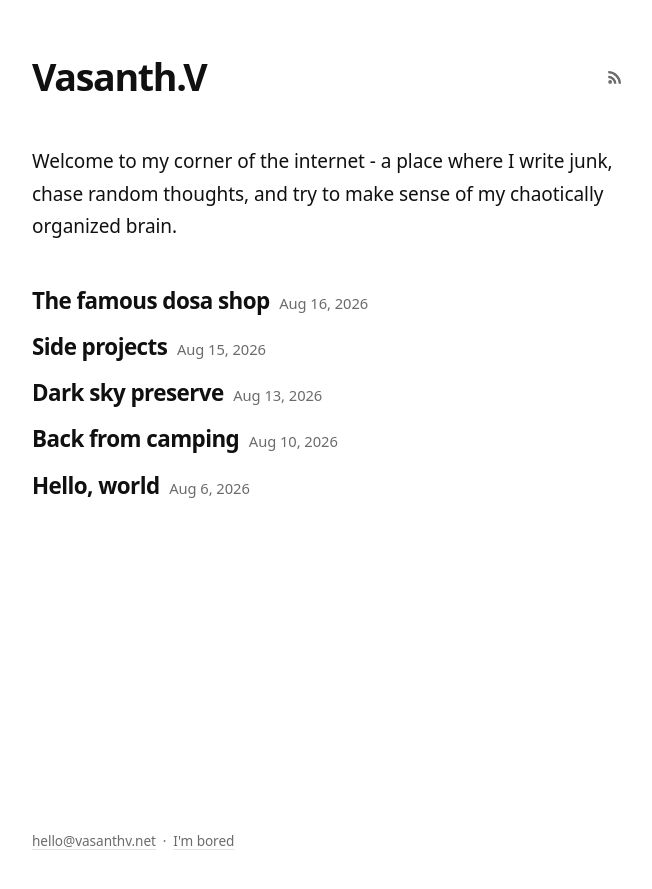
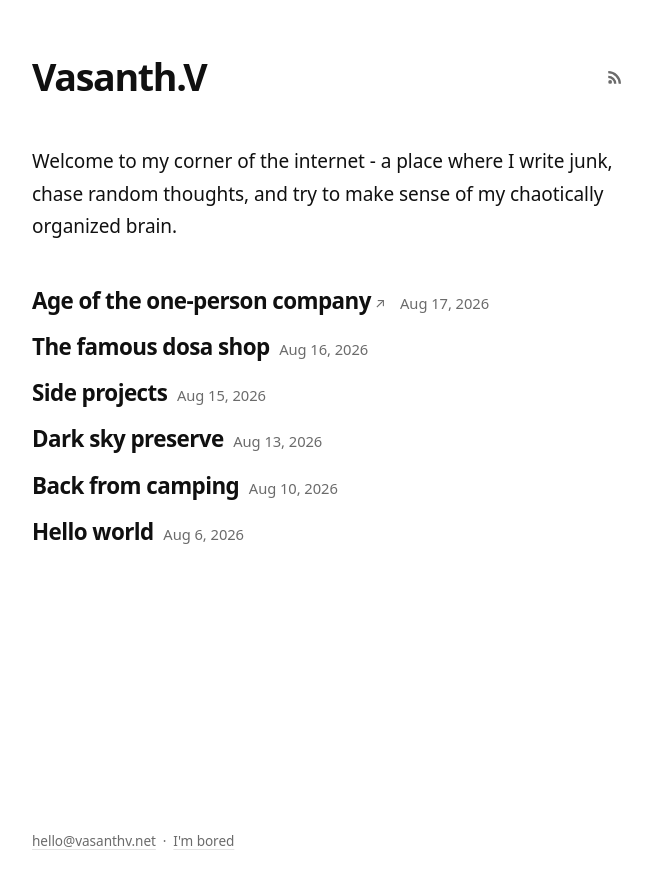
Before and after one commit to vasanthv/vasanthv.github.io, a Jekyll site: the page built from index.md, in a window 1280 px wide. Shown: the top 889 px of the page, without its empty margins (312-964 px from the left). Built offline with Jekyll 4.4.1, drawn with Linux system fonts in a browser that asks for light colours.

Commit message:
Added link post

```diff
--- /dev/null
+++ b/_includes/post-list.html
@@ -0,0 +1,15 @@
+<ul class="post-list">
+  {% for post in include.posts %}
+  <li class="post-list__item">
+    {% if post.link %}
+    <a class="post-list__link post-list__link--external" href="{{ post.link }}" target="_blank" rel="noopener">
+      <span class="post-list__title">{{ post.title }}</span><span class="linkout" aria-hidden="true">&#8599;</span>
+    </a><a class="post-list__perma" href="{{ post.url | relative_url }}" aria-label="Permalink: {{ post.title | escape }}"><time class="post-list__date" datetime="{{ post.date | date_to_xmlschema }}">{{ post.date | date: "%b %-d, %Y" }}</time></a>
+    {% else %}
+    <a class="post-list__link" href="{{ post.url | relative_url }}">
+      <span class="post-list__title">{{ post.title }}</span><time class="post-list__date" datetime="{{ post.date | date_to_xmlschema }}">{{ post.date | date: "%b %-d, %Y" }}</time>
+    </a>
+    {% endif %}
+  </li>
+  {% endfor %}
+</ul>
--- /dev/null
+++ b/_posts/2026-08-17-age-of-the-one-person-company.md
@@ -0,0 +1,8 @@
+---
+title: "Age of the one-person company"
+date: 2026-08-17
+link: https://linas.substack.com/p/one-person-company-ai-agents
+tags: [link]
+---
+
+EOP
--- a/assets/css/main.css
+++ b/assets/css/main.css
@@ -73,10 +73,50 @@ a:hover {
   text-decoration-color: currentColor;
 }
 
+.brand,
+.rss,
+.backlink a,
+.post-list__link,
+.post-list__perma,
+.post-title__link,
+.post-nav__link,
+a.tag {
+  text-decoration: none;
+}
+
+.rss,
+.backlink a {
+  color: var(--muted);
+  transition: color 0.15s ease;
+}
+
+.rss:hover,
+.backlink a:hover,
+.post-source a:hover,
+.post-list__perma:hover .post-list__date {
+  color: var(--fg);
+}
+
 :focus-visible {
   outline: 2px solid var(--fg);
   outline-offset: 3px;
   border-radius: 2px;
+}
+
+/* --------------------------- small text -------------------------- */
+
+.post-meta,
+.post-list__date,
+.post-source,
+.archive-kicker {
+  font-size: 0.92rem;
+  color: var(--muted);
+}
+
+.post-nav__label,
+.post-contact__label {
+  font-size: 0.88rem;
+  color: var(--muted);
 }
 
 /* ----------------------------- header ---------------------------- */
@@ -86,12 +126,14 @@ a:hover {
   align-items: center;
   justify-content: space-between;
   gap: 1rem;
+}
+
+.site-header__inner,
+.backlink {
   padding-block: 3.5rem 0;
 }
 
 .brand {
-  text-decoration: none;
-  color: var(--fg);
   font-size: 2.35rem;
   font-weight: 700;
   letter-spacing: -0.035em;
@@ -100,13 +142,6 @@ a:hover {
 
 .rss {
   display: inline-flex;
-  color: var(--muted);
-  text-decoration: none;
-  transition: color 0.15s ease;
-}
-
-.rss:hover {
-  color: var(--fg);
 }
 
 /* ------------------------------ main ----------------------------- */
@@ -121,18 +156,7 @@ main.wrap--bare {
 }
 
 .backlink {
-  padding-block: 3.5rem 0;
   font-size: 0.95rem;
-}
-
-.backlink a {
-  color: var(--muted);
-  text-decoration: none;
-  transition: color 0.15s ease;
-}
-
-.backlink a:hover {
-  color: var(--fg);
 }
 
 .prose > *:first-child {
@@ -205,7 +229,6 @@ main.wrap--bare {
   font-family: var(--serif);
   font-size: 1.12rem;
   font-style: italic;
-  color: var(--fg);
 }
 
 .prose blockquote p:last-child {
@@ -218,18 +241,20 @@ main.wrap--bare {
 
 /* code */
 
+.prose code,
+.prose pre {
+  background: var(--shade);
+  border: 1px solid var(--rule);
+}
+
 .prose code {
   font-family: var(--mono);
   font-size: 0.86em;
-  background: var(--shade);
-  border: 1px solid var(--rule);
   border-radius: 4px;
   padding: 0.1em 0.35em;
 }
 
 .prose pre {
-  background: var(--shade);
-  border: 1px solid var(--rule);
   border-radius: 6px;
   padding: 1rem 1.1rem;
   overflow-x: auto;
@@ -283,15 +308,10 @@ ul.post-list {
   margin-top: 0.5rem;
 }
 
-.post-list__link {
-  text-decoration: none;
-}
-
 .post-list__title {
   font-size: 1.4rem;
   font-weight: 600;
   letter-spacing: -0.025em;
-  text-decoration: none;
 }
 
 .post-list__link:hover .post-list__title {
@@ -302,8 +322,6 @@ ul.post-list {
 
 .post-list__date {
   margin-left: 0.6rem;
-  font-size: 0.92rem;
-  color: var(--muted);
   white-space: nowrap;
 }
 
@@ -323,8 +341,6 @@ ul.post-list {
   align-items: baseline;
   gap: 0.5rem;
   margin: 0 0 0.9rem;
-  font-size: 0.92rem;
-  color: var(--muted);
 }
 
 .post-meta a[rel="author"] {
@@ -333,8 +349,6 @@ ul.post-list {
 }
 
 a.tag {
-  color: inherit;
-  text-decoration: none;
   border-bottom: 1px solid transparent;
 }
 
@@ -348,27 +362,66 @@ a.tag:hover {
   opacity: 0.6;
 }
 
+/* --------------------------- link posts -------------------------- */
+
+.linkout {
+  margin-left: 0.3em;
+  font-size: 0.72em;
+  font-weight: 400;
+  color: var(--muted);
+  vertical-align: 0.12em;
+}
+
+.post-list__link--external:hover .linkout {
+  color: inherit;
+}
+
+.post-title .linkout {
+  display: inline-block;
+  margin-left: 0.25em;
+  font-size: 0.6em;
+  vertical-align: 0.28em;
+}
+
+.post-title__link:hover {
+  text-decoration: underline;
+  text-decoration-thickness: 1px;
+  text-underline-offset: 0.08em;
+  text-decoration-color: var(--rule);
+}
+
+.post-source {
+  margin: 0.75rem 0 0;
+}
+
+.post-source::before {
+  content: "\2192";
+  margin-right: 0.4em;
+}
+
 /* --------------------------- tag archive ------------------------- */
 
 .archive-kicker {
   margin: 0 0 0.6rem;
-  font-size: 0.92rem;
-  color: var(--muted);
 }
 
 .archive-kicker + .page-title {
   margin-bottom: 0.75rem;
 }
 
-/* ---------------------------- post nav --------------------------- */
+/* --------------------- post nav & reply footer ------------------- */
+
+.post-nav,
+.post-contact {
+  padding-top: 1.75rem;
+  border-top: 1px solid var(--rule);
+}
 
 .post-nav {
   display: flex;
   justify-content: space-between;
   gap: 1.5rem;
   margin-top: 4rem;
-  padding-top: 1.75rem;
-  border-top: 1px solid var(--rule);
   font-size: 0.95rem;
 }
 
@@ -376,7 +429,6 @@ a.tag:hover {
   display: grid;
   gap: 0.2rem;
   max-width: 15rem;
-  text-decoration: none;
   letter-spacing: -0.01em;
 }
 
@@ -390,23 +442,12 @@ a.tag:hover {
   text-align: right;
 }
 
-.post-nav__label {
-  font-size: 0.88rem;
-  color: var(--muted);
-}
-
-/* -------------------------- post contact ------------------------- */
-
 .post-contact {
   margin-top: 3.5rem;
-  padding-top: 1.75rem;
-  border-top: 1px solid var(--rule);
 }
 
 .post-contact__label {
   margin: 0 0 1rem;
-  font-size: 0.88rem;
-  color: var(--muted);
 }
 
 .post-contact .letterbird-embed {
@@ -424,10 +465,6 @@ a.tag:hover {
   padding-block: 0 3rem;
 }
 
-.site-footer a {
-  text-decoration-color: var(--rule);
-}
-
 /* --------------------------- responsive -------------------------- */
 
 @media (max-width: 34rem) {
@@ -435,7 +472,8 @@ a.tag:hover {
     font-size: 17px;
   }
 
-  .site-header__inner {
+  .site-header__inner,
+  .backlink {
     padding-block: 2.5rem 0;
   }
 
@@ -449,10 +487,6 @@ a.tag:hover {
 
   main.wrap--bare {
     padding-top: 3.5rem;
-  }
-
-  .backlink {
-    padding-block: 2.5rem 0;
   }
 
   .site-footer__inner {
@@ -512,7 +546,10 @@ a.tag:hover {
 .highlight .se,
 .highlight .si,
 .highlight .sx,
-.highlight .sr {
+.highlight .sr,
+.highlight .m,
+.highlight .mi,
+.highlight .mf {
   opacity: 0.78;
 }
 
@@ -523,9 +560,3 @@ a.tag:hover {
   text-decoration-color: var(--rule);
   text-underline-offset: 0.2em;
 }
-
-.highlight .m,
-.highlight .mi,
-.highlight .mf {
-  opacity: 0.78;
-}
--- a/index.md
+++ b/index.md
@@ -9,13 +9,5 @@ Welcome to my corner of the internet - a place where I write junk, chase random
 
 {% if site.posts.size > 0 %}
 
-<ul class="post-list">
-  {% for post in site.posts %}
-  <li class="post-list__item">
-    <a class="post-list__link" href="{{ post.url | relative_url }}">
-      <span class="post-list__title">{{ post.title }}</span><time class="post-list__date" datetime="{{ post.date | date_to_xmlschema }}">{{ post.date | date: "%b %-d, %Y" }}</time>
-    </a>
-  </li>
-  {% endfor %}
-</ul>
+{% include post-list.html posts=site.posts %}
 {% endif %}
```
Also changed, not shown: _layouts/post.html (+29 -2 lines), _layouts/tag.html (+1 -9 lines), _posts/2026-08-06-hello-world.md (+1 -1 lines), feed.xml (added, +38 -0 lines).
